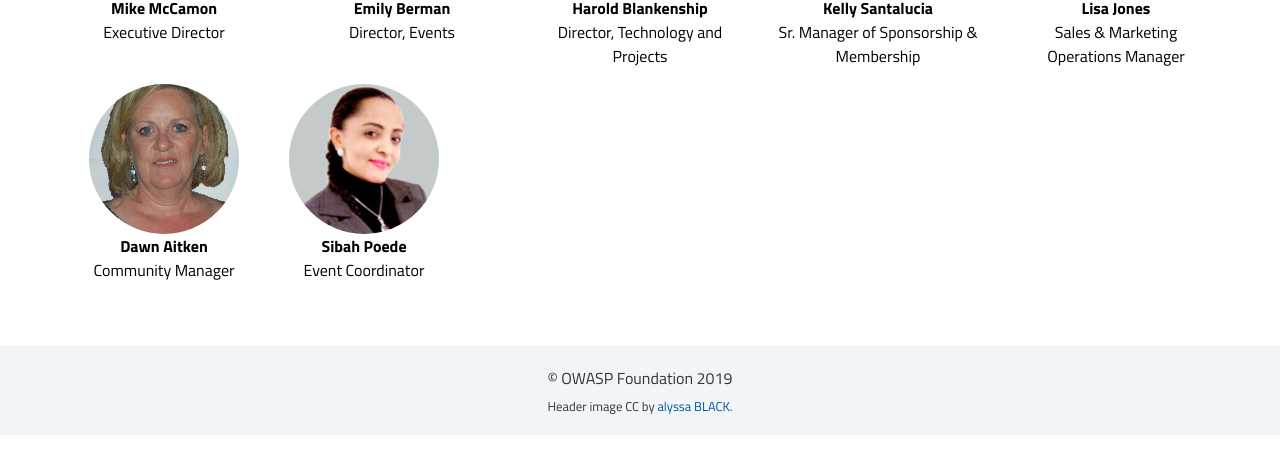
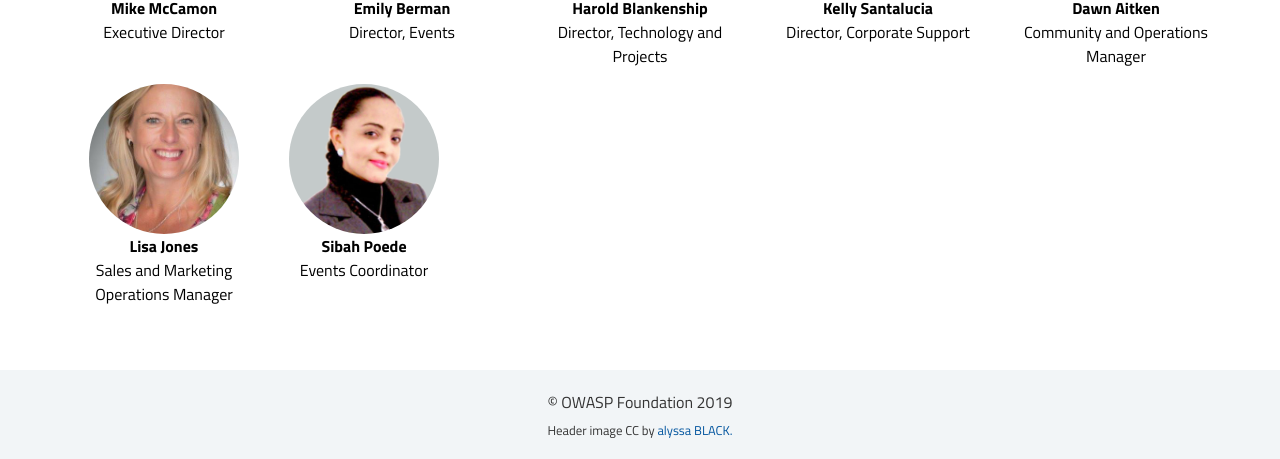
Before and after one commit to OWASP/AppSecAms2019, a Jekyll site: the page built from about/team.md, in a window 1280 px wide and 900 px high, scrolled down 1005 px, cut to the strip 441-900 px from the top of the window. Built offline with Jekyll 4.4.1, drawn with Linux system fonts in a browser that asks for light colours; some web fonts are replaced; before the commit the page ends 1881 px from its top, so only the background shows below that.

Commit message:
update team

```diff
--- a/_data/team.yml
+++ b/_data/team.yml
@@ -43,14 +43,14 @@ staff:
     role: Director, Technology and Projects
     image: harold.jpg
   - name: Kelly Santalucia
-    role: Sr. Manager of Sponsorship & Membership
+    role: Director, Corporate Support
     image: kelly_150_pref_c.png
+  - name: Dawn Aitken
+    role: Community and Operations Manager
+    image: dawn_150_wiki.png
   - name: Lisa Jones
-    role: Sales & Marketing Operations Manager
+    role: Sales and Marketing Operations Manager
     image: Lisa-Jones.jpg
-  - name: Dawn Aitken
-    role: Community Manager
-    image: dawn_150_wiki.png
   - name: Sibah Poede
-    role: Event Coordinator
+    role: Events Coordinator
     image: sibah-photo.jpg
```
